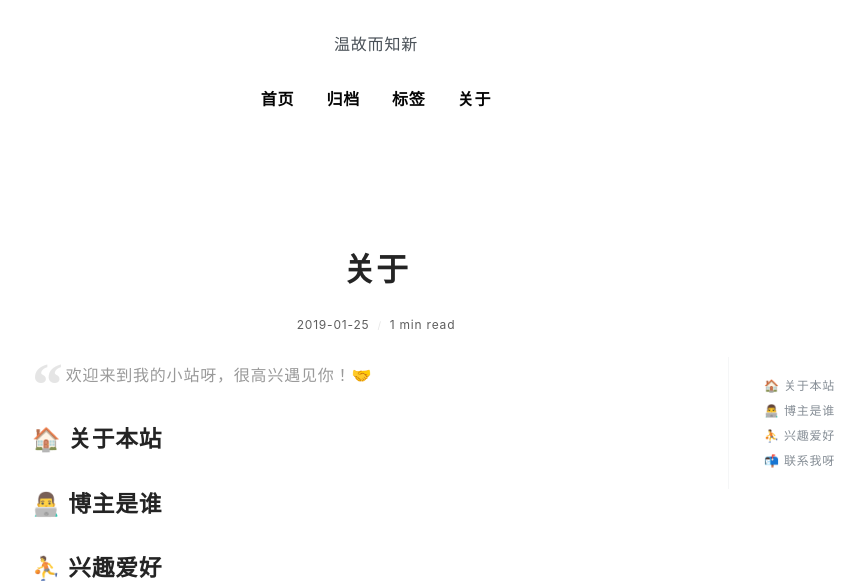
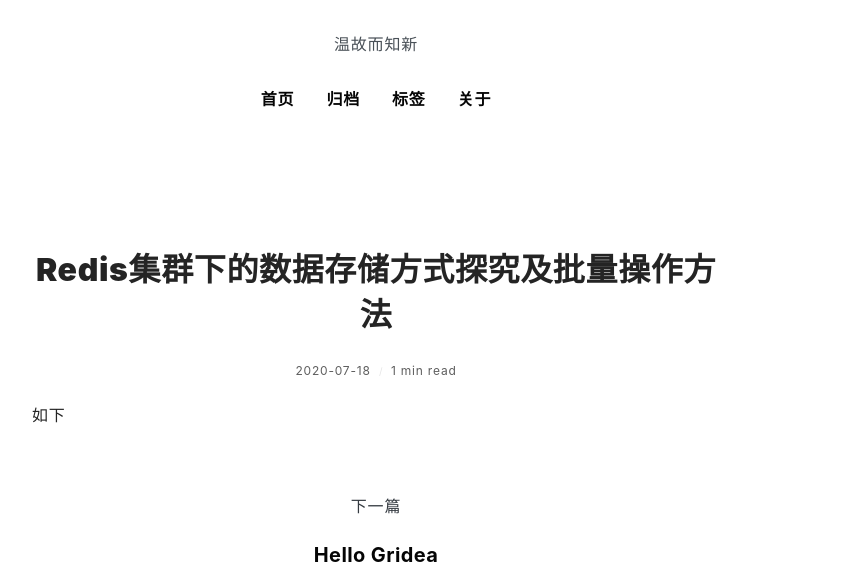
Before and after one commit to sunskybrave/sunskybrave.github.io, a plain HTML site: page post/redis-ji-qun-xia-de-shu-ju-cun-chu-fang-shi-tan-jiu-ji-pi-liang-cao-zuo-fang-fa/index.html in a window 1280 px wide. Shown: the part 228-811 px from the top of the page, without its empty margins (264-1129 px from the left). Drawn offline with nearby package versions, Linux system fonts and the light colour scheme; a web font is replaced by a local one.

Commit message:
update from gridea: 2020-07-18 22:39:18

```diff
--- a/post/about/index.html
+++ b/post/redis-ji-qun-xia-de-shu-ju-cun-chu-fang-shi-tan-jiu-ji-pi-liang-cao-zuo-fang-fa/index.html
@@ -2,23 +2,17 @@
   <head>
     <meta charset="utf-8" />
 <meta name="viewport" content="width=device-width, initial-scale=1" />
-<title>关于 | Gridea</title>
-<link rel="shortcut icon" href="https://sunskybrave.github.io/favicon.ico?v=1595082962462">
+<title>Redis集群下的数据存储方式探究及批量操作方法 | Gridea</title>
+<link rel="shortcut icon" href="https://sunskybrave.github.io/favicon.ico?v=1595083155101">
 <link href="https://cdn.jsdelivr.net/npm/remixicon@2.3.0/fonts/remixicon.css" rel="stylesheet">
 <link rel="stylesheet" href="https://sunskybrave.github.io/styles/main.css">
-<link rel="alternate" type="application/atom+xml" title="关于 | Gridea - Atom Feed" href="https://sunskybrave.github.io/atom.xml">
+<link rel="alternate" type="application/atom+xml" title="Redis集群下的数据存储方式探究及批量操作方法 | Gridea - Atom Feed" href="https://sunskybrave.github.io/atom.xml">
 <link rel="stylesheet" href="https://fonts.googleapis.com/css?family=Droid+Serif:400,700">
 
 
 
-    <meta name="description" content="
-欢迎来到我的小站呀，很高兴遇见你！🤝
-
-🏠 关于本站
-👨‍💻 博主是谁
-⛹ 兴趣爱好
-📬 联系我呀
-..." />
+    <meta name="description" content="如下
+" />
     <meta name="keywords" content="" />
     <link rel="stylesheet" href="https://cdnjs.cloudflare.com/ajax/libs/KaTeX/0.10.0/katex.min.css">
     <script src="https://cdn.bootcss.com/highlight.js/9.12.0/highlight.min.js"></script>
@@ -28,7 +22,7 @@
       <div class="main-content">
         <div class="site-header">
   <a href="https://sunskybrave.github.io">
-  <img class="avatar" src="https://sunskybrave.github.io/images/avatar.png?v=1595082962462" alt="">
+  <img class="avatar" src="https://sunskybrave.github.io/images/avatar.png?v=1595083155101" alt="">
   </a>
   <h1 class="site-title">
     Gridea
@@ -81,11 +75,11 @@
         <div class="post-detail">
           <article class="post">
             <h2 class="post-title">
-              关于
+              Redis集群下的数据存储方式探究及批量操作方法
             </h2>
             <div class="post-info">
               <span>
-                2019-01-25
+                2020-07-18
               </span>
               <span>
                 1 min read
@@ -95,32 +89,25 @@
 
             <div class="post-content-wrapper">
               <div class="post-content">
-                <blockquote>
-<p>欢迎来到我的小站呀，很高兴遇见你！🤝</p>
-</blockquote>
-<h2 id="关于本站">🏠 关于本站</h2>
-<h2 id="博主是谁">👨‍💻 博主是谁</h2>
-<h2 id="兴趣爱好">⛹ 兴趣爱好</h2>
-<h2 id="联系我呀">📬 联系我呀</h2>
+                <p>如下</p>
 
               </div>
               <div class="toc-container">
-                <ul class="markdownIt-TOC">
-<li>
-<ul>
-<li><a href="#%E5%85%B3%E4%BA%8E%E6%9C%AC%E7%AB%99">🏠 关于本站</a></li>
-<li><a href="#%E5%8D%9A%E4%B8%BB%E6%98%AF%E8%B0%81">👨‍💻 博主是谁</a></li>
-<li><a href="#%E5%85%B4%E8%B6%A3%E7%88%B1%E5%A5%BD">⛹ 兴趣爱好</a></li>
-<li><a href="#%E8%81%94%E7%B3%BB%E6%88%91%E5%91%80">📬 联系我呀</a></li>
-</ul>
-</li>
-</ul>
 
               </div>
             </div>
           </article>
         </div>
 
+
+          <div class="next-post">
+            <div class="next">下一篇</div>
+            <a href="https://sunskybrave.github.io/post/hello-gridea/">
+              <h3 class="post-title">
+                Hello Gridea
+              </h3>
+            </a>
+          </div>
 
 
 
```
Also changed, not shown: archives/index.html (+18 -2 lines), atom.xml (+10 -1 lines), index.html (+21 -2 lines), post/hello-gridea/index.html (+2 -2 lines), tag/Wq8m-v11C/index.html (+2 -2 lines), tags/index.html (+2 -2 lines).
